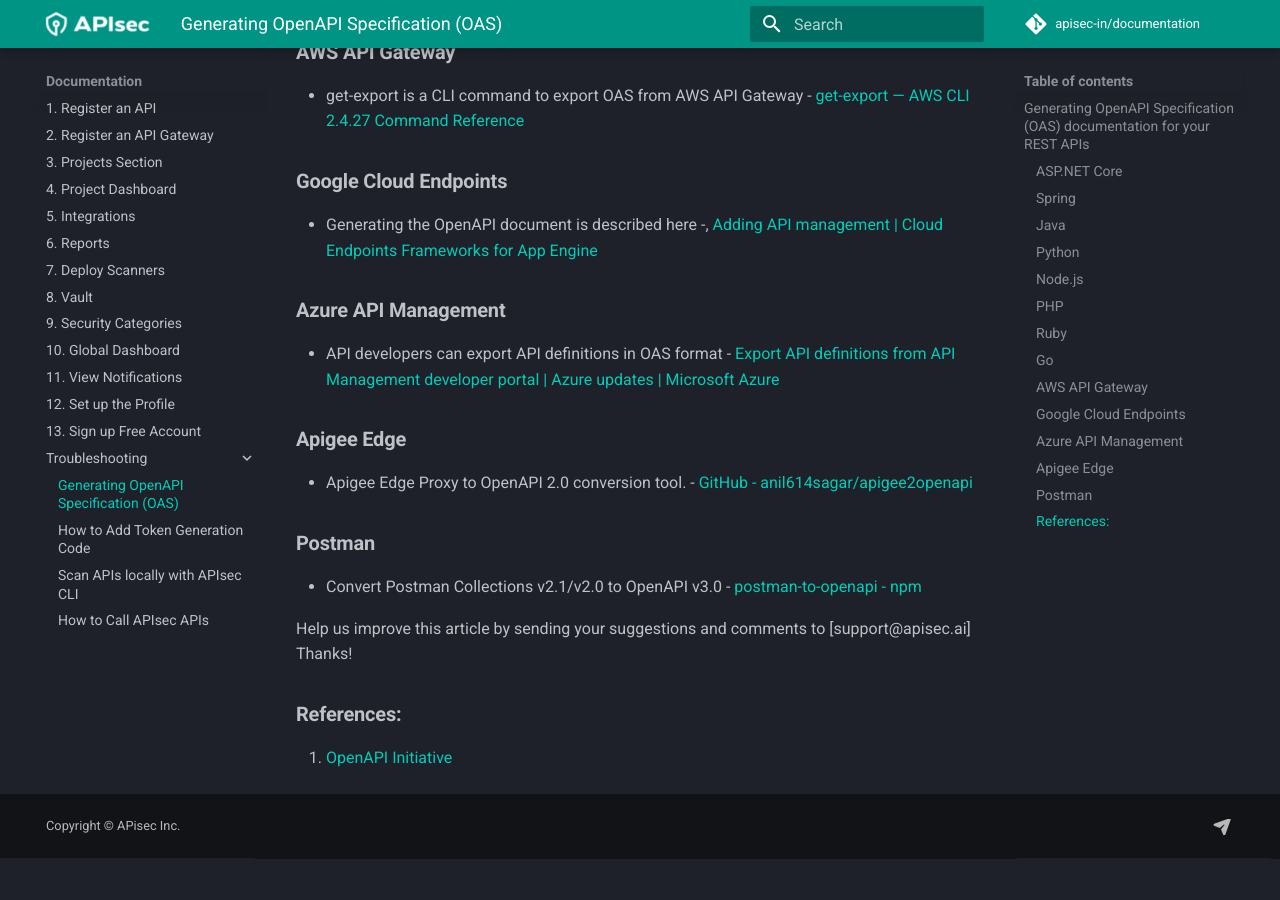
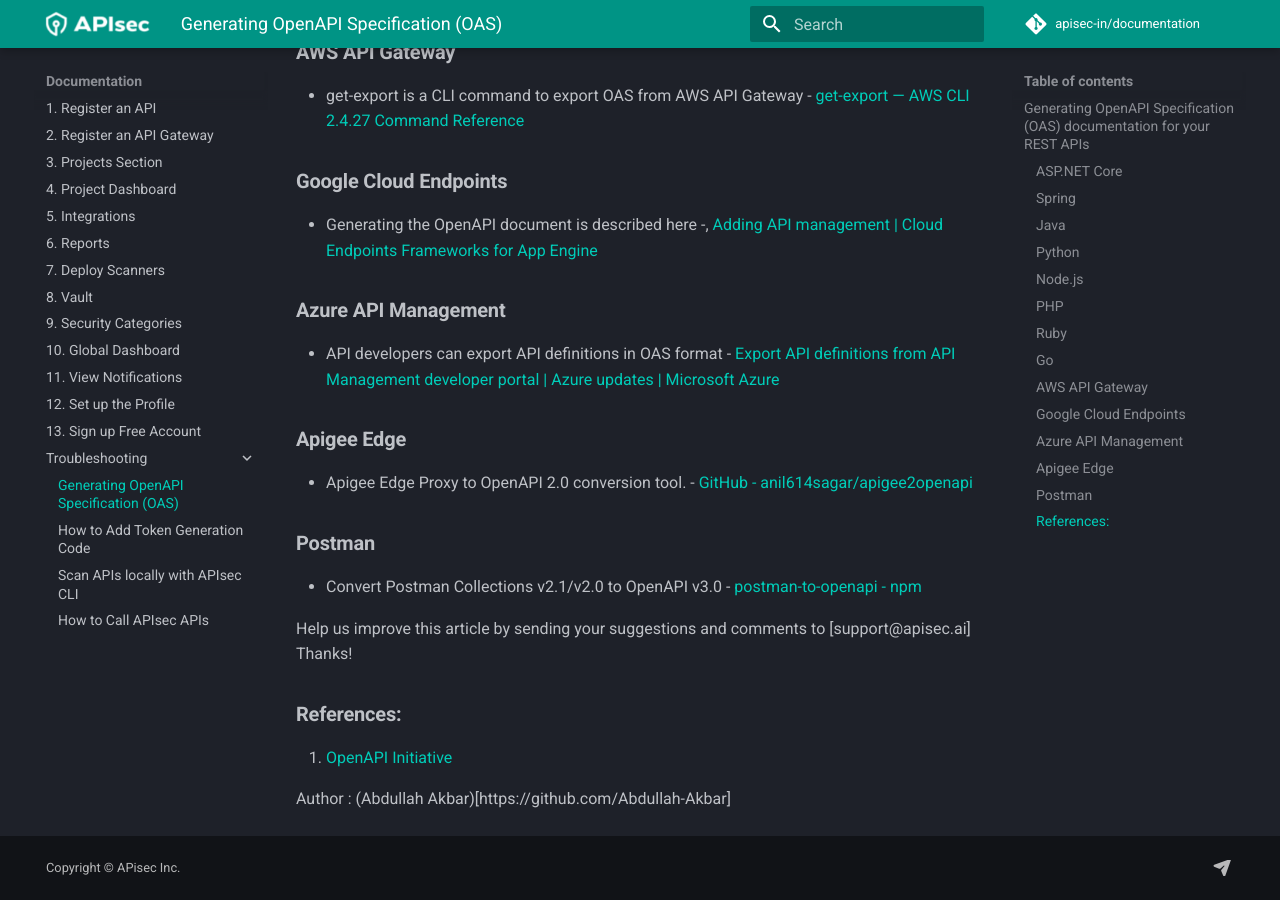
Before and after one commit to apisec-inc/documentation, an MkDocs documentation site: the page built from docs/Generating OAS.md, in a window 1280 px wide and 900 px high, scrolled down 2750 px. Built offline with MkDocs 1.6.1 and Material for MkDocs 9.7.7, drawn with Linux system fonts in a browser that asks for light colours; comment, search, counter and statistics services are not loaded; before the commit the page ends 3608 px from its top, so only the background shows below that.

Commit message:
Update Generating OAS.md

```diff
--- a/docs/Generating OAS.md
+++ b/docs/Generating OAS.md
@@ -71,3 +71,7 @@
 
 ### **References:**
  1. [OpenAPI Initiative](https://www.openapis.org/)
+
+
+Author :
+(Abdullah Akbar)[https://github.com/Abdullah-Akbar]
```
